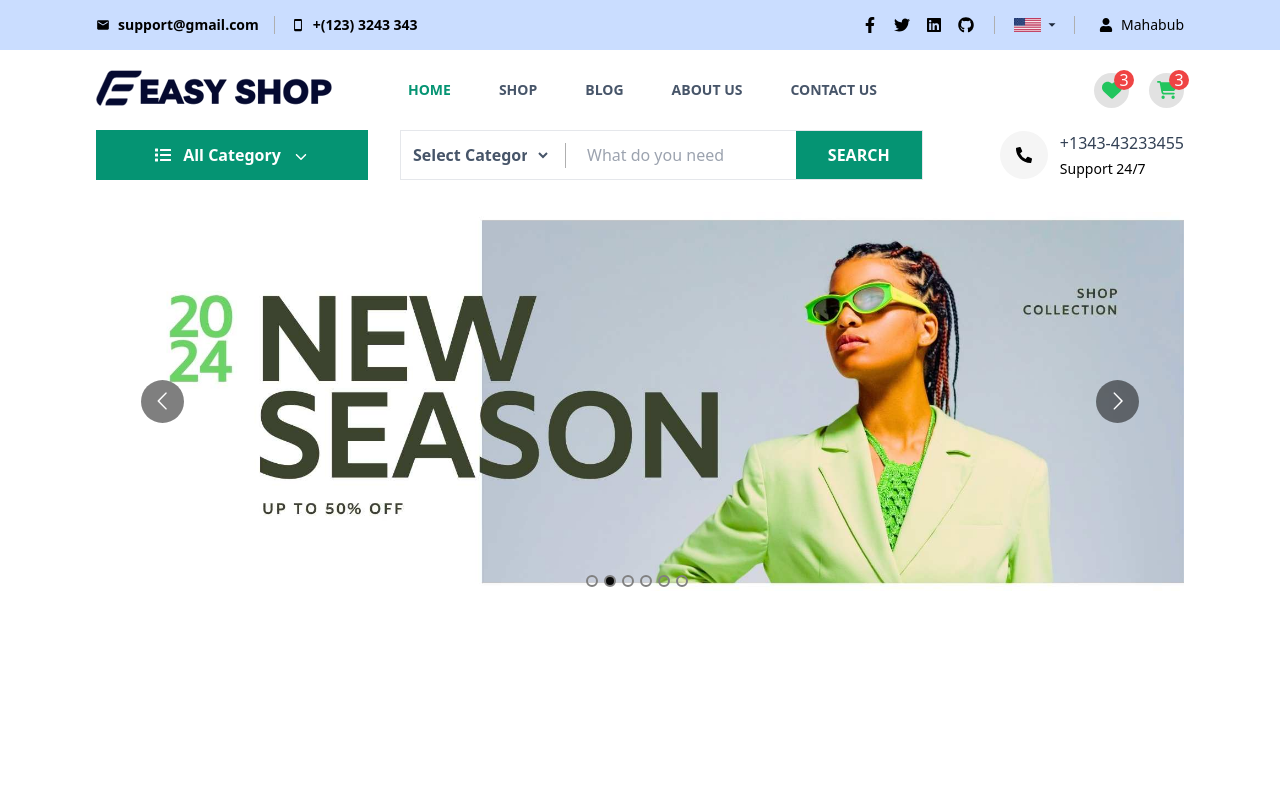
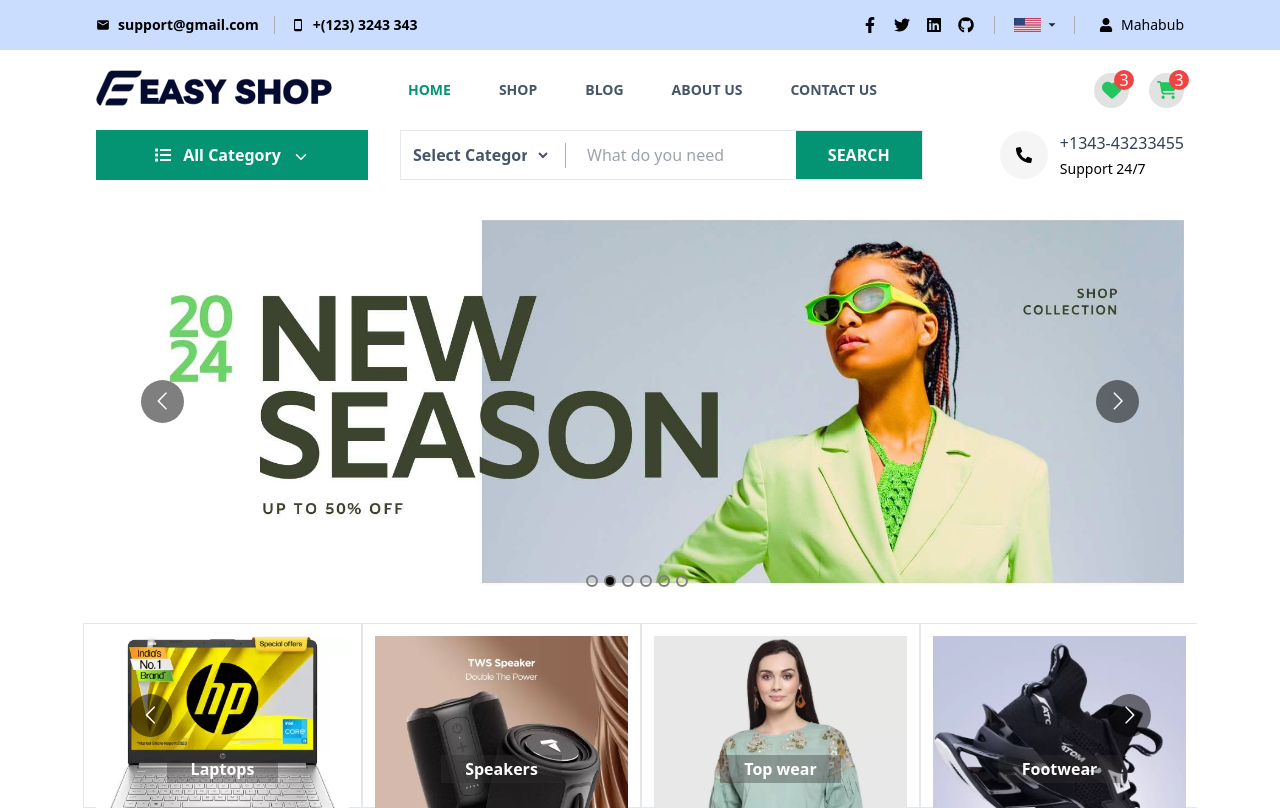
Before and after one commit to webdevmahabub/frontend-mern-multi-vendor-ecommerce, a React (Create React App) app: page / in a window 1280 px wide. Built offline with nearby package versions, Linux system fonts and the light colour scheme.

Commit message:
Banner Design Tailwind Css React Part 1

```diff
--- /dev/null
+++ b/src/components/Category.jsx
@@ -0,0 +1,73 @@
+import React from 'react';
+import Carousel from 'react-multi-carousel';
+import { Link } from 'react-router-dom';
+import 'react-multi-carousel/lib/styles.css'
+
+const Categorys = () => {
+    const categorys = [
+        'Mobiles',
+        'Laptops',
+        'Speakers',
+        'Top wear',
+        'Footwear',
+        'Watches',
+        'Home Decor',
+        'Smart Watches',
+    ]
+    const responsive = {
+        superLargeDesktop: {
+            breakpoint: { max: 4000, min: 3000 },
+            items: 6
+        },
+        desktop: {
+            breakpoint: { max: 3000, min: 1024 },
+            items: 6
+        },
+        tablet: {
+            breakpoint: { max: 1024, min: 464 },
+            items: 4
+        },
+        mdtablet: {
+            breakpoint: { max: 991, min: 464 },
+            items: 4
+        },
+        mobile: {
+            breakpoint: { max: 464, min: 0 },
+            items: 3
+        },
+        smmobile: {
+            breakpoint: { max: 640, min: 0 },
+            items: 2
+        },
+        xsmobile: {
+            breakpoint: { max: 440, min: 0 },
+            items: 1
+        },
+    }
+    return (
+        <div className='w-[87%] mx-auto relative'>
+
+                <Carousel
+                    autoPlay={true}
+                    infinite={true}
+                    arrows={true}
+                    responsive={responsive}
+                    transitionDuration={500}
+                >
+                {
+                    categorys.map((c, i) => <Link className='h-[185px] border block' key={i} to='#'>
+                        <div className='w-full h-full relative p-3'>
+                        <img src={`http://localhost:3000/images/products/${i+1}.webp`} alt="" />
+                        <div className='absolute bottom-6 w-full mx-auto font-bold left-0 flex justify-center items-center'>
+                         <span className='py-[2px] px-6 bg-[#3330305d] text-white'>{c}</span>
+                        </div>
+                        </div>
+
+                    </Link> )
+                }
+                </Carousel>
+         </div>
+
+    );
+};
+export default Categorys;
--- a/src/pages/Home.jsx
+++ b/src/pages/Home.jsx
@@ -1,11 +1,14 @@
 import React from 'react';
 import Header from '../components/Header';
 import Banner from '../components/Banner';
+import Categorys from '../components/Category';
+
 const Home = () => {
     return (
         <div className='w-full'>
             <Header/>
             <Banner/>
+            <Categorys/>
         </div>
     );
 };
```
